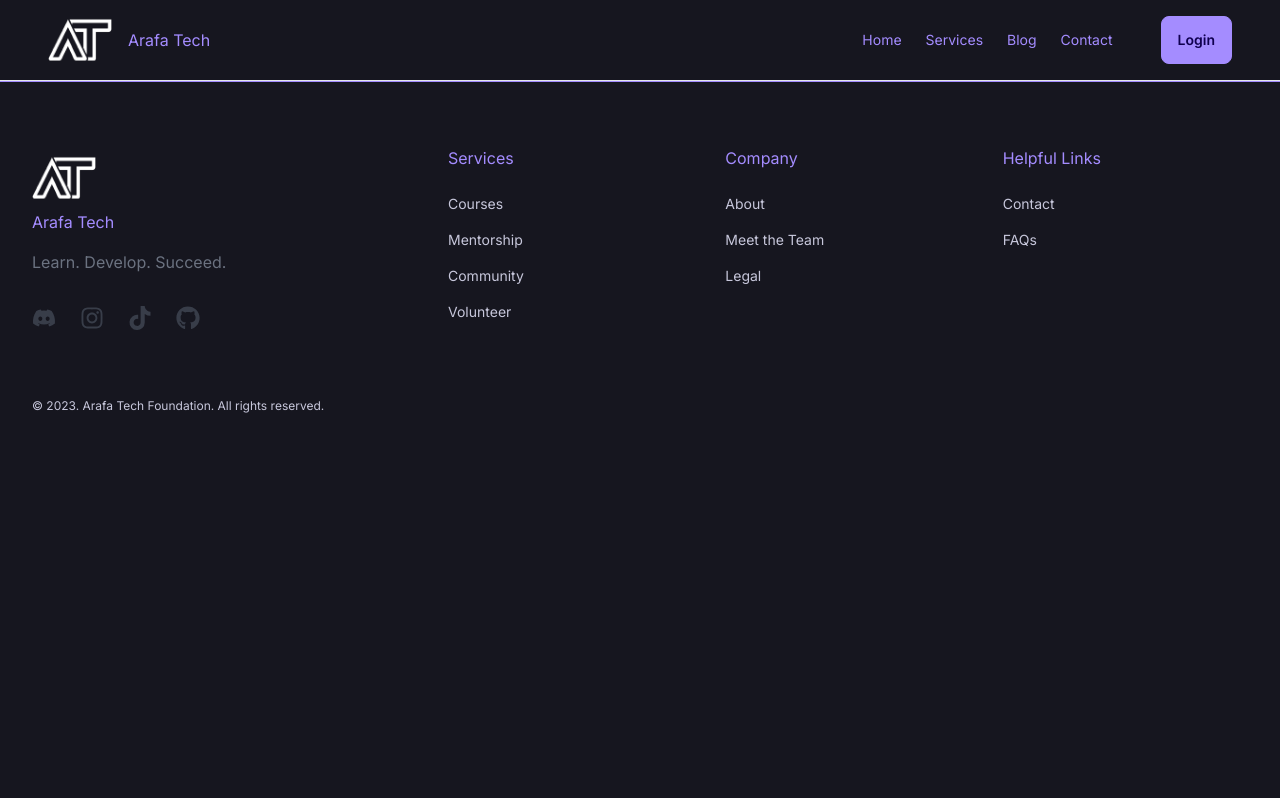
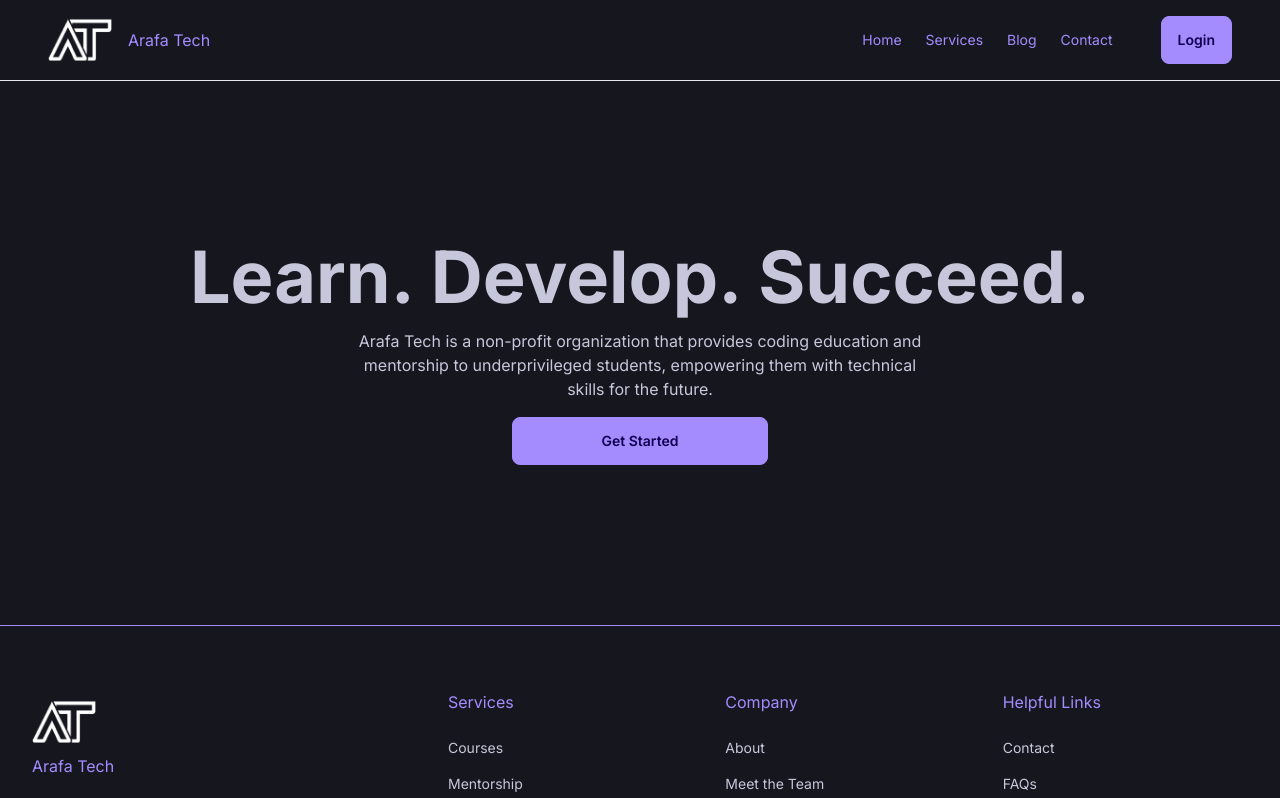
Before and after one commit to Arafa-Tech-Foundation/Website-Frontend, a Next.js app: page / in a window 1280 px wide. Shown: the top 798 px of the page. Built offline with nearby package versions, Linux system fonts and the light colour scheme; no server answers.

Commit message:
feat: add hero section

```diff
--- /dev/null
+++ b/src/components/index/hero.tsx
@@ -0,0 +1,26 @@
+import { signIn } from "next-auth/react";
+
+export default function Hero() {
+	return (
+		<div className="flex flex-col justify-center items-center gap-4 py-40">
+			<div className="flex flex-col lg:flex-row justify-center gap-4 text-7xl font-bold">
+				<h1>Learn.</h1>
+				<h1>Develop.</h1>
+				<h1>Succeed.</h1>
+			</div>
+			<p className="w-full max-w-xl text-center">
+				Arafa Tech is a non-profit organization that provides coding
+				education and mentorship to underprivileged students, empowering
+				them with technical skills for the future.
+			</p>
+			<button
+				className="btn btn-wide btn-primary"
+				onClick={() => {
+					signIn("discord");
+				}}
+			>
+				Get Started
+			</button>
+		</div>
+	);
+}
--- a/src/pages/index.tsx
+++ b/src/pages/index.tsx
@@ -1,5 +1,10 @@
+import Hero from "@components/index/hero";
 import HomeLayout from "@components/layout";
 
 export default function Home() {
-	return <HomeLayout></HomeLayout>;
+	return (
+		<HomeLayout>
+			<Hero />
+		</HomeLayout>
+	);
 }
```
